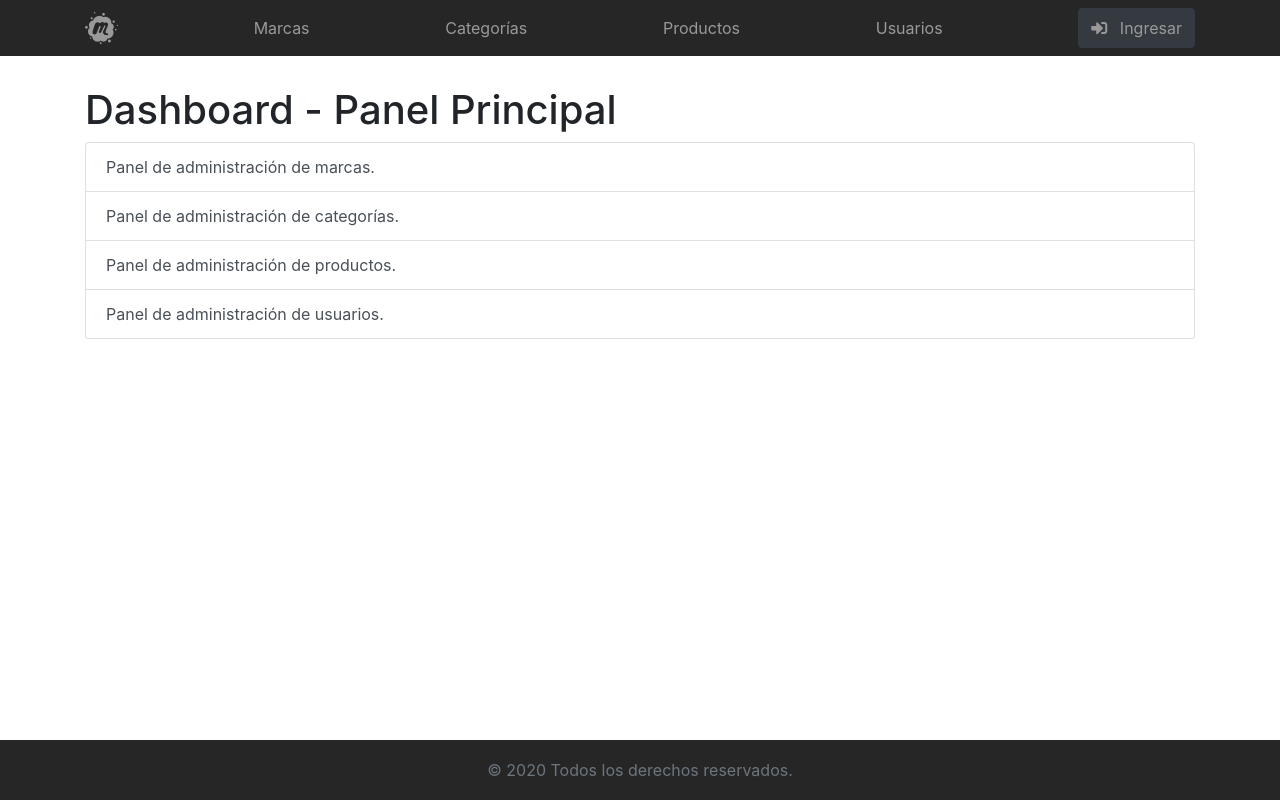
After one commit to exegeses/buenasTardesPHP, a PHP site: page /admin.php in a window 1280 px wide. The commit adds this page. Run offline with PHP 8.4, Linux system fonts and the light colour scheme; some libraries are stand-ins or nearby versions.

Commit message:
generamos archivo admin.php

```diff
--- /dev/null
+++ b/sistema/admin.php
@@ -0,0 +1,27 @@
+<?php
+
+	include 'includes/header.html';
+	include 'includes/nav.php';
+?>
+
+    <main class="container">
+        <h1>Dashboard - Panel Principal</h1>
+
+        <div class="list-group">
+            <a href="adminMarcas.php" class="list-group-item list-group-item-action">
+                Panel de administración de marcas.
+            </a>
+            <a href="adminCategorias.php" class="list-group-item list-group-item-action">
+                Panel de administración de categorías.
+            </a>
+            <a href="adminProductos.php" class="list-group-item list-group-item-action">
+                Panel de administración de productos.
+            </a>
+            <a href="adminUsuarios.php" class="list-group-item list-group-item-action">
+                Panel de administración de usuarios.
+            </a>
+        </div>
+
+    </main>
+
+<?php  include 'includes/footer.php';  ?>
--- a/sistema/includes/footer.php
+++ b/sistema/includes/footer.php
@@ -5,8 +5,8 @@
     </div>
 </footer>
 
-<script src="https://code.jquery.com/jquery-3.3.1.slim.min.js" integrity="sha384-q8i/X+965DzO0rT7abK41JStQIAqVgRVzpbzo5smXKp4YfRvH+8abtTE1Pi6jizo" crossorigin="anonymous"></script>
-<script src="https://cdnjs.cloudflare.com/ajax/libs/popper.js/1.14.3/umd/popper.min.js" integrity="sha384-ZMP7rVo3mIykV+2+9J3UJ46jBk0WLaUAdn689aCwoqbBJiSnjAK/l8WvCWPIPm49" crossorigin="anonymous"></script>
-<script src="https://stackpath.bootstrapcdn.com/bootstrap/4.1.3/js/bootstrap.min.js" integrity="sha384-ChfqqxuZUCnJSK3+MXmPNIyE6ZbWh2IMqE241rYiqJxyMiZ6OW/JmZQ5stwEULTy" crossorigin="anonymous"></script>
+    <script src="https://code.jquery.com/jquery-3.3.1.slim.min.js" integrity="sha384-q8i/X+965DzO0rT7abK41JStQIAqVgRVzpbzo5smXKp4YfRvH+8abtTE1Pi6jizo" crossorigin="anonymous"></script>
+    <script src="https://cdnjs.cloudflare.com/ajax/libs/popper.js/1.14.3/umd/popper.min.js" integrity="sha384-ZMP7rVo3mIykV+2+9J3UJ46jBk0WLaUAdn689aCwoqbBJiSnjAK/l8WvCWPIPm49" crossorigin="anonymous"></script>
+    <script src="https://stackpath.bootstrapcdn.com/bootstrap/4.1.3/js/bootstrap.min.js" integrity="sha384-ChfqqxuZUCnJSK3+MXmPNIyE6ZbWh2IMqE241rYiqJxyMiZ6OW/JmZQ5stwEULTy" crossorigin="anonymous"></script>
 </body>
 </html>
--- a/sistema/includes/nav.php
+++ b/sistema/includes/nav.php
@@ -26,5 +26,6 @@
         <button class="btn btn-dark">
             <a href="formLogin.php"><i class="fas fa-sign-in-alt mr-2"></i> Ingresar</a>
         </button>
+
     </div>
 </nav>
```
Also changed, not shown: sistema/plantilla.php (line endings or trailing spaces).
